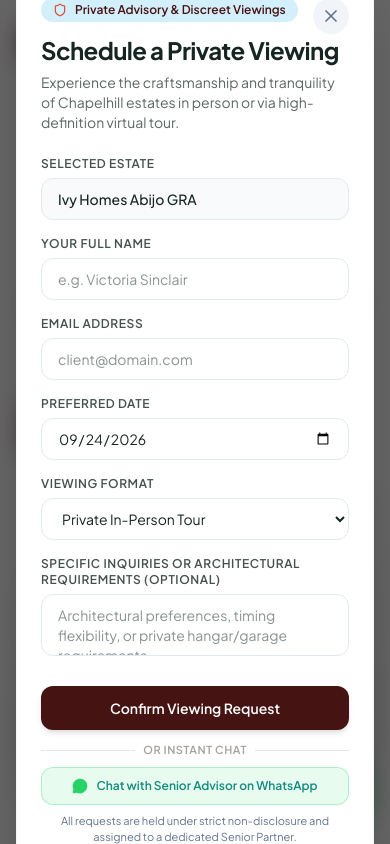
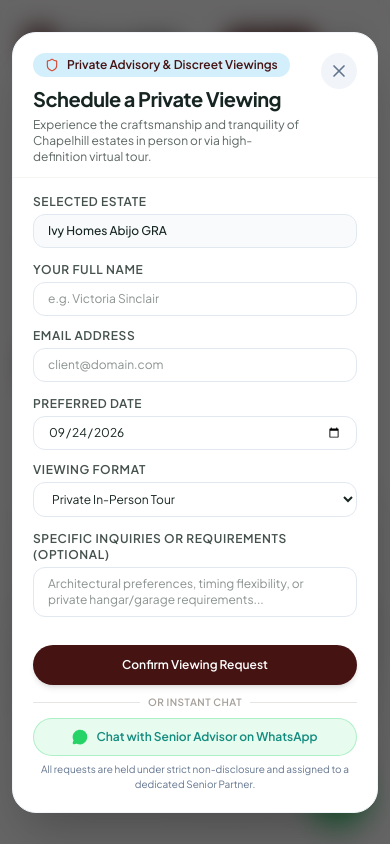
Before and after one commit to majorlitty/chapelhill-redesign, a Next.js app: page / in a window 390 px wide. Both pictures are taken after a click on the button "Contact". Shown: the top 844 px of the page. Built offline with nearby package versions, Linux system fonts and the light colour scheme; grey boxes are pictures that could not be loaded.

Commit message:
refactor: update UI components for mobile responsiveness
Refine layout, spacing, and height constraints across modals and the info drawer to ensure optimal viewing on mobile devices. Remove unused icons and standardize button styling.

```diff
--- a/app/page.tsx
+++ b/app/page.tsx
@@ -12,7 +12,7 @@
 import FAQSection from '@/components/FAQSection';
 import ClosingAdvisoryBanner from '@/components/ClosingAdvisoryBanner';
 import Footer from '@/components/Footer';
-import { Search, SlidersHorizontal, ArrowUpRight, Sparkles, MapPin, Building, DollarSign } from 'lucide-react';
+import { Search, SlidersHorizontal, ArrowUpRight, MapPin, Building, DollarSign } from 'lucide-react';
 
 export default function HomePage() {
   const [propertyModalOpen, setPropertyModalOpen] = useState(false);
@@ -153,7 +153,7 @@
               <button
                 onClick={scrollToFeatured}
                 id="search-estates-button"
-                className="bg-[#461313] hover:bg-[#D64933] text-white p-3 rounded-xl flex items-center justify-center transition-all hover:scale-105 shadow-md cursor-pointer shrink-0"
+                className="bg-[#461313] hover:bg-[#D64933] text-white p-3 rounded-full flex items-center justify-center transition-all hover:scale-105 shadow-md cursor-pointer shrink-0"
                 aria-label="View Available Properties"
               >
                 <Search className="w-4 h-4" />
--- a/components/BookingModal.tsx
+++ b/components/BookingModal.tsx
@@ -39,49 +39,55 @@
   };
 
   return (
-    <div className="fixed inset-0 z-50 flex items-center justify-center p-4 sm:p-6 bg-black/60 backdrop-blur-md animate-in fade-in duration-200">
-      <div className="relative w-full max-w-xl bg-white rounded-3xl shadow-2xl overflow-hidden border border-slate-100 p-6 sm:p-8">
+    <div className="fixed inset-0 z-50 flex items-center justify-center p-3 sm:p-4 md:p-6 bg-black/60 backdrop-blur-md animate-in fade-in duration-200">
+      <div className="relative w-full max-w-xl max-h-[calc(100dvh-2rem)] bg-white rounded-3xl shadow-2xl border border-slate-100 flex flex-col overflow-hidden animate-in zoom-in-95 duration-200">
 
-        {/* Close Button */}
-        <button
-          onClick={onClose}
-          className="absolute top-6 right-6 w-9 h-9 rounded-full bg-slate-100 hover:bg-slate-200 flex items-center justify-center text-slate-500 hover:text-black transition-colors"
-          id="close-booking-modal"
-        >
-          <X className="w-5 h-5" />
-        </button>
-
-        {!submitted ? (
+        {/* Modal Header (Pinned at top) */}
+        <div className="p-5 sm:p-6 pb-3 border-b border-stone-100 flex items-start justify-between gap-4 shrink-0">
           <div>
-            <div className="inline-flex items-center gap-2 px-3 py-1 rounded-full bg-[#C0E8F9]/70 text-[#461313] text-xs font-semibold mb-3">
+            <div className="inline-flex items-center gap-2 px-3 py-1 rounded-full bg-[#C0E8F9]/70 text-[#461313] text-xs font-semibold mb-2">
               <Shield className="w-3.5 h-3.5 text-[#D64933]" />
               Private Advisory & Discreet Viewings
             </div>
 
-            <h2 className="text-2xl sm:text-3xl font-bold text-[#162521] tracking-tight">
+            <h2 className="text-xl sm:text-2xl font-bold text-[#162521] tracking-tight">
               Schedule a Private Viewing
             </h2>
-            <p className="mt-1.5 text-sm text-[#162521]/70">
+            <p className="mt-1 text-xs sm:text-sm text-[#162521]/70">
               Experience the craftsmanship and tranquility of Chapelhill estates in person or via high-definition virtual tour.
             </p>
+          </div>
 
-            <form onSubmit={handleSubmit} className="mt-6 space-y-4">
+          <button
+            onClick={onClose}
+            className="w-9 h-9 rounded-full bg-slate-100 hover:bg-slate-200 flex items-center justify-center text-slate-500 hover:text-black transition-colors shrink-0 cursor-pointer"
+            id="close-booking-modal"
+            aria-label="Close modal"
+          >
+            <X className="w-5 h-5" />
+          </button>
+        </div>
+
+        {/* Modal Body with internal scrolling so it never requires zoom-out */}
+        <div className="p-5 sm:p-6 pt-4 overflow-y-auto flex-1 overscroll-contain">
+          {!submitted ? (
+            <form onSubmit={handleSubmit} className="space-y-3.5">
               <div>
-                <label className="block text-xs font-semibold text-[#162521]/80 uppercase tracking-wider mb-1.5">
+                <label className="block text-xs font-semibold text-[#162521]/80 uppercase tracking-wider mb-1">
                   Selected Estate
                 </label>
                 <input
                   type="text"
                   value={formData.property}
                   onChange={(e) => setFormData({ ...formData, property: e.target.value })}
-                  className="w-full px-4 py-2.5 rounded-xl border border-slate-200 bg-slate-50 text-sm font-medium text-[#162521] focus:outline-none focus:ring-2 focus:ring-[#461313]"
+                  className="w-full px-3.5 py-2 rounded-xl border border-slate-200 bg-slate-50 text-xs sm:text-sm font-medium text-[#162521] focus:outline-none focus:ring-2 focus:ring-[#461313]"
                   required
                 />
               </div>
 
-              <div className="grid grid-cols-1 sm:grid-cols-2 gap-4">
+              <div className="grid grid-cols-1 sm:grid-cols-2 gap-3">
                 <div>
-                  <label className="block text-xs font-semibold text-[#162521]/80 uppercase tracking-wider mb-1.5">
+                  <label className="block text-xs font-semibold text-[#162521]/80 uppercase tracking-wider mb-1">
                     Your Full Name
                   </label>
                   <input
@@ -89,12 +95,12 @@
                     placeholder="e.g. Victoria Sinclair"
                     value={formData.name}
                     onChange={(e) => setFormData({ ...formData, name: e.target.value })}
-                    className="w-full px-4 py-2.5 rounded-xl border border-slate-200 text-sm text-[#162521] focus:outline-none focus:ring-2 focus:ring-[#461313]"
+                    className="w-full px-3.5 py-2 rounded-xl border border-slate-200 text-xs sm:text-sm text-[#162521] focus:outline-none focus:ring-2 focus:ring-[#461313]"
                     required
                   />
                 </div>
                 <div>
-                  <label className="block text-xs font-semibold text-[#162521]/80 uppercase tracking-wider mb-1.5">
+                  <label className="block text-xs font-semibold text-[#162521]/80 uppercase tracking-wider mb-1">
                     Email Address
                   </label>
                   <input
@@ -102,33 +108,33 @@
                     placeholder="client@domain.com"
                     value={formData.email}
                     onChange={(e) => setFormData({ ...formData, email: e.target.value })}
-                    className="w-full px-4 py-2.5 rounded-xl border border-slate-200 text-sm text-[#162521] focus:outline-none focus:ring-2 focus:ring-[#461313]"
+                    className="w-full px-3.5 py-2 rounded-xl border border-slate-200 text-xs sm:text-sm text-[#162521] focus:outline-none focus:ring-2 focus:ring-[#461313]"
                     required
                   />
                 </div>
               </div>
 
-              <div className="grid grid-cols-1 sm:grid-cols-2 gap-4">
+              <div className="grid grid-cols-1 sm:grid-cols-2 gap-3">
                 <div>
-                  <label className="block text-xs font-semibold text-[#162521]/80 uppercase tracking-wider mb-1.5">
+                  <label className="block text-xs font-semibold text-[#162521]/80 uppercase tracking-wider mb-1">
                     Preferred Date
                   </label>
                   <input
                     type="date"
                     value={formData.date}
                     onChange={(e) => setFormData({ ...formData, date: e.target.value })}
-                    className="w-full px-4 py-2.5 rounded-xl border border-slate-200 text-sm text-[#162521] focus:outline-none focus:ring-2 focus:ring-[#461313]"
+                    className="w-full px-3.5 py-2 rounded-xl border border-slate-200 text-xs sm:text-sm text-[#162521] focus:outline-none focus:ring-2 focus:ring-[#461313]"
                     required
                   />
                 </div>
                 <div>
-                  <label className="block text-xs font-semibold text-[#162521]/80 uppercase tracking-wider mb-1.5">
+                  <label className="block text-xs font-semibold text-[#162521]/80 uppercase tracking-wider mb-1">
                     Viewing Format
                   </label>
                   <select
                     value={formData.tourType}
                     onChange={(e) => setFormData({ ...formData, tourType: e.target.value })}
-                    className="w-full px-4 py-2.5 rounded-xl border border-slate-200 text-sm text-[#162521] focus:outline-none focus:ring-2 focus:ring-[#461313] bg-white"
+                    className="w-full px-3.5 py-2 rounded-xl border border-slate-200 text-xs sm:text-sm text-[#162521] focus:outline-none focus:ring-2 focus:ring-[#461313] bg-white"
                   >
                     <option value="in-person">Private In-Person Tour</option>
                     <option value="virtual-vip">Live 4K Virtual Walkthrough</option>
@@ -138,15 +144,15 @@
               </div>
 
               <div>
-                <label className="block text-xs font-semibold text-[#162521]/80 uppercase tracking-wider mb-1.5">
-                  Specific Inquiries or Architectural Requirements (Optional)
+                <label className="block text-xs font-semibold text-[#162521]/80 uppercase tracking-wider mb-1">
+                  Specific Inquiries or Requirements (Optional)
                 </label>
                 <textarea
                   rows={2}
                   placeholder="Architectural preferences, timing flexibility, or private hangar/garage requirements..."
                   value={formData.notes}
                   onChange={(e) => setFormData({ ...formData, notes: e.target.value })}
-                  className="w-full px-4 py-2.5 rounded-xl border border-slate-200 text-sm text-[#162521] focus:outline-none focus:ring-2 focus:ring-[#461313] resize-none"
+                  className="w-full px-3.5 py-2 rounded-xl border border-slate-200 text-xs sm:text-sm text-[#162521] focus:outline-none focus:ring-2 focus:ring-[#461313] resize-none"
                 />
               </div>
 
@@ -154,13 +160,13 @@
                 <button
                   type="submit"
                   id="submit-booking-button"
-                  className="w-full bg-[#461313] hover:bg-[#D64933] text-white py-3 px-6 rounded-xl font-semibold text-sm transition-colors shadow-md cursor-pointer"
+                  className="w-full bg-[#461313] hover:bg-[#D64933] text-white py-3 px-6 rounded-full font-semibold text-xs sm:text-sm transition-colors shadow-md cursor-pointer"
                 >
                   Confirm Viewing Request
                 </button>
-                <div className="mt-3 flex items-center justify-center gap-2">
+                <div className="mt-2.5 flex items-center justify-center gap-2">
                   <div className="h-px bg-stone-200 flex-1" />
-                  <span className="text-[11px] text-stone-400 uppercase tracking-wider font-semibold">Or Instant Chat</span>
+                  <span className="text-[10px] text-stone-400 uppercase tracking-wider font-semibold">Or Instant Chat</span>
                   <div className="h-px bg-stone-200 flex-1" />
                 </div>
                 <a
@@ -168,36 +174,35 @@
                   target="_blank"
                   rel="noopener noreferrer"
                   id="booking-modal-whatsapp-link"
-                  className="mt-2 w-full bg-[#25D366]/10 hover:bg-[#25D366]/20 text-[#128C7E] border border-[#25D366]/30 py-2.5 px-4 rounded-xl font-semibold text-xs flex items-center justify-center gap-2 transition-colors cursor-pointer"
+                  className="mt-2 w-full bg-[#25D366]/10 hover:bg-[#25D366]/20 text-[#128C7E] border border-[#25D366]/30 py-2.5 px-4 rounded-full font-semibold text-xs flex items-center justify-center gap-2 transition-colors cursor-pointer"
                 >
                   <MessageCircle className="w-4 h-4 fill-[#25D366] text-[#25D366]" />
                   <span>Chat with Senior Advisor on WhatsApp</span>
                 </a>
-                <p className="text-[11px] text-center text-slate-500 mt-2">
+                <p className="text-[10px] text-center text-slate-500 mt-1.5">
                   All requests are held under strict non-disclosure and assigned to a dedicated Senior Partner.
                 </p>
               </div>
             </form>
+          ) : (
+            <div className="text-center py-6 animate-in zoom-in-95 duration-200">
+              <div className="w-12 h-12 rounded-full bg-[#461313]/10 text-[#461313] flex items-center justify-center mx-auto mb-3">
+                <CheckCircle className="w-7 h-7 stroke-[2.5]" />
               </div>
-        ) : (
-          <div className="text-center py-8 animate-in zoom-in-95 duration-200">
-            <div className="w-14 h-14 rounded-full bg-[#461313]/10 text-[#461313] flex items-center justify-center mx-auto mb-4">
-              <CheckCircle className="w-8 h-8 stroke-[2.5]" />
-            </div>
-            <h3 className="text-2xl font-bold text-[#162521]">
+              <h3 className="text-xl font-bold text-[#162521]">
                 Viewing Request Received
               </h3>
-            <p className="mt-2 text-sm text-[#162521]/70 max-w-sm mx-auto">
+              <p className="mt-1.5 text-xs sm:text-sm text-[#162521]/70 max-w-sm mx-auto">
                 Thank you, {formData.name || 'valued guest'}. A Chapelhill Senior Private Advisor will contact you at {formData.email || 'your email'} within 2 hours to confirm your confidential access.
               </p>
-            <div className="mt-6 p-4 rounded-xl bg-slate-50 border border-slate-100 text-left text-xs text-slate-600 space-y-1">
+              <div className="mt-4 p-3.5 rounded-2xl bg-slate-50 border border-slate-100 text-left text-xs text-slate-600 space-y-1">
                 <p><strong className="text-[#162521]">Estate:</strong> {formData.property}</p>
                 <p><strong className="text-[#162521]">Date:</strong> {formData.date}</p>
                 <p><strong className="text-[#162521]">Format:</strong> {formData.tourType}</p>
               </div>
               <button
                 onClick={handleReset}
-              className="mt-6 w-full bg-[#461313] text-white py-2.5 rounded-xl font-semibold text-sm hover:bg-[#D64933] transition-colors"
+                className="mt-5 w-full bg-[#461313] text-white py-2.5 rounded-full font-semibold text-xs sm:text-sm hover:bg-[#D64933] transition-colors cursor-pointer"
               >
                 Done
               </button>
@@ -205,5 +210,6 @@
           )}
         </div>
       </div>
+    </div>
   );
 }
--- a/components/ClosingAdvisoryBanner.tsx
+++ b/components/ClosingAdvisoryBanner.tsx
@@ -2,7 +2,7 @@
 
 import React from 'react';
 import Image from 'next/image';
-import { ArrowRight, CircleDot, Sparkles, MessageCircle } from 'lucide-react';
+import { ArrowRight, CircleDot, MessageCircle } from 'lucide-react';
 
 interface ClosingAdvisoryBannerProps {
   onContactClick: () => void;
@@ -101,8 +101,7 @@
         />
 
         {/* Discreet Corner Badge */}
-        <div className="absolute bottom-6 left-6 sm:bottom-8 sm:left-8 z-10 flex items-center gap-2 bg-[#0e1715]/80 backdrop-blur-md border border-white/20 text-white px-3.5 py-1.5 rounded-full text-[11px] sm:text-xs font-medium shadow-lg">
-          <Sparkles className="w-3.5 h-3.5 text-[#E5C583]" />
+        <div className="absolute bottom-6 left-6 sm:bottom-8 sm:left-8 z-10 flex items-center bg-[#0e1715]/80 backdrop-blur-md border border-white/20 text-white px-3.5 py-1.5 rounded-full text-[11px] sm:text-xs font-medium shadow-lg">
           <span>Chapelhill Architectural Masterpieces</span>
         </div>
       </div>
--- a/components/Hero.tsx
+++ b/components/Hero.tsx
@@ -2,7 +2,7 @@
 
 import React, { useState } from 'react';
 import Image from 'next/image';
-import { ArrowRight, Sparkles, MapPin, CheckCircle2, Eye, Compass, Maximize2, ShieldCheck } from 'lucide-react';
+import { ArrowRight, MapPin, CheckCircle2, Eye, Compass, Maximize2, ShieldCheck } from 'lucide-react';
 
 interface HeroProps {
   onExploreHomes: () => void;
@@ -64,47 +64,6 @@
       {/* Main Content Container */}
       <div className="max-w-6xl mx-auto px-6 sm:px-8 text-center relative z-20">
 
-        {/* Social Proof Pill Badge - Matching Reference */}
-        <div className="inline-flex items-center justify-center mb-6 sm:mb-8">
-          <div className="inline-flex items-center gap-2.5 bg-white/60 hover:bg-white/80 backdrop-blur-md border border-white/80 shadow-[0_2px_12px_rgba(22,37,33,0.06)] rounded-full px-3.5 py-1.5 transition-all duration-200">
-            {/* 3 Overlapping Avatar Images */}
-            <div className="flex items-center -space-x-2">
-              <div className="relative w-6 h-6 sm:w-7 sm:h-7 rounded-full overflow-hidden border-2 border-white shadow-xs">
-                <Image
-                  src="https://images.unsplash.com/photo-1534528741775-53994a69daeb?auto=format&fit=crop&w=120&h=120&q=80"
-                  alt="Client portrait"
-                  fill
-                  className="object-cover"
-                  referrerPolicy="no-referrer"
-                />
-              </div>
-              <div className="relative w-6 h-6 sm:w-7 sm:h-7 rounded-full overflow-hidden border-2 border-white shadow-xs">
-                <Image
-                  src="https://images.unsplash.com/photo-1507003211169-0a1dd7228f2d?auto=format&fit=crop&w=120&h=120&q=80"
-                  alt="Client portrait"
-                  fill
-                  className="object-cover"
-                  referrerPolicy="no-referrer"
-                />
-              </div>
-              <div className="relative w-6 h-6 sm:w-7 sm:h-7 rounded-full overflow-hidden border-2 border-white shadow-xs">
-                <Image
-                  src="https://images.unsplash.com/photo-1517841905240-472988babdf9?auto=format&fit=crop&w=120&h=120&q=80"
-                  alt="Client portrait"
-                  fill
-                  className="object-cover"
-                  referrerPolicy="no-referrer"
-                />
-              </div>
-            </div>
-
-            {/* Metric Text */}
-            <span className="text-xs sm:text-[13px] font-semibold text-[#162521] tracking-normal pr-1">
-              3,500+ Pro Users
-            </span>
-          </div>
-        </div>
-
         {/* Hero Title - Centered & Bold over imagery */}
         <h1
           id="hero-title"
@@ -125,10 +84,10 @@
           <button
             onClick={onExploreHomes}
             id="hero-cta-explore"
-            className="group bg-[#461313] hover:bg-[#D64933] text-white pl-6 pr-3 py-3.5 rounded-xl font-semibold text-sm sm:text-base inline-flex items-center gap-3 transition-all duration-200 shadow-[0_4px_18px_rgba(70,19,19,0.25)] hover:shadow-[0_6px_24px_rgba(214,73,51,0.35)] hover:-translate-y-0.5 cursor-pointer"
+            className="group bg-[#461313] hover:bg-[#D64933] text-white pl-6 pr-3 py-3 rounded-full font-semibold text-sm sm:text-base inline-flex items-center gap-3 transition-all duration-200 shadow-[0_4px_18px_rgba(70,19,19,0.25)] hover:shadow-[0_6px_24px_rgba(214,73,51,0.35)] hover:-translate-y-0.5 cursor-pointer"
           >
             <span>Explore Homes</span>
-            <span className="w-8 h-8 rounded-lg bg-white text-[#461313] group-hover:text-[#D64933] flex items-center justify-center group-hover:translate-x-0.5 transition-all duration-200">
+            <span className="w-8 h-8 rounded-full bg-white text-[#461313] group-hover:text-[#D64933] flex items-center justify-center group-hover:translate-x-0.5 transition-all duration-200">
               <ArrowRight className="w-4 h-4 stroke-[2.5]" />
             </span>
           </button>
@@ -137,7 +96,7 @@
           <button
             onClick={onBookVisit}
             id="hero-cta-book-visit"
-            className="bg-white/80 hover:bg-white text-[#162521] border border-white/90 hover:border-[#D64933]/50 px-7 py-3.5 rounded-xl font-semibold text-sm sm:text-base backdrop-blur-sm transition-all duration-200 shadow-[0_2px_10px_rgba(22,37,33,0.05)] hover:-translate-y-0.5 cursor-pointer"
+            className="bg-white/80 hover:bg-white text-[#162521] border border-white/90 hover:border-[#D64933]/50 px-7 py-3 rounded-full font-semibold text-sm sm:text-base backdrop-blur-sm transition-all duration-200 shadow-[0_2px_10px_rgba(22,37,33,0.05)] hover:-translate-y-0.5 cursor-pointer"
           >
             Book a Visit
           </button>
--- a/components/Navbar.tsx
+++ b/components/Navbar.tsx
@@ -173,7 +173,7 @@
               setMobileMenuOpen(false);
               onContactClick();
             }}
-            className="w-full mt-2 bg-[#461313] hover:bg-[#D64933] text-white py-2.5 rounded-xl font-semibold text-sm flex items-center justify-center gap-2 transition-colors"
+            className="w-full mt-2 bg-[#461313] hover:bg-[#D64933] text-white py-2.5 rounded-full font-semibold text-sm flex items-center justify-center gap-2 transition-colors cursor-pointer"
           >
             Contact us
             <ArrowRight className="w-4 h-4" />
--- a/components/WhatsAppFAB.tsx
+++ b/components/WhatsAppFAB.tsx
@@ -1,7 +1,7 @@
 'use client';
 
 import React, { useState } from 'react';
-import { MessageCircle, X, ArrowUpRight, Sparkles } from 'lucide-react';
+import { MessageCircle, X, ArrowUpRight } from 'lucide-react';
 
 interface WhatsAppFABProps {
   phoneNumber?: string;
@@ -90,7 +90,7 @@
             target="_blank"
             rel="noopener noreferrer"
             id="whatsapp-notification-action-link"
-            className="w-full bg-[#25D366] hover:bg-[#20bd5a] text-white text-xs font-semibold py-2 px-3 rounded-xl flex items-center justify-center gap-2 shadow-sm transition-colors cursor-pointer"
+            className="w-full bg-[#25D366] hover:bg-[#20bd5a] text-white text-xs font-semibold py-2 px-3 rounded-full flex items-center justify-center gap-2 shadow-sm transition-colors cursor-pointer"
           >
             <MessageCircle className="w-3.5 h-3.5 fill-white text-[#25D366]" />
             <span>Open Direct Chat Window</span>
@@ -103,10 +103,9 @@
         {/* Hover Pill Label on Desktop */}
         {showTooltip && (
           <div
-            className="hidden sm:flex items-center gap-1.5 bg-[#162521] text-white text-xs font-medium px-3.5 py-2 rounded-xl shadow-lg border border-white/10 whitespace-nowrap animate-in fade-in zoom-in-95 duration-150"
+            className="hidden sm:flex items-center bg-[#162521] text-white text-xs font-medium px-3.5 py-2 rounded-full shadow-lg border border-white/10 whitespace-nowrap animate-in fade-in zoom-in-95 duration-150"
             role="tooltip"
           >
-            <Sparkles className="w-3.5 h-3.5 text-[#C0E8F9]" />
             <span>Chat about Chapelhill Estates</span>
           </div>
         )}
```
Also changed, not shown: components/AboutSection.tsx (+5 -6 lines), components/FAQSection.tsx (+6 -7 lines), components/FeaturedProperties.tsx (+47 -49 lines), components/InfoDrawer.tsx (+71 -54 lines), components/PropertyModal.tsx (+20 -19 lines). Lines whose indentation alone changed are shown as unchanged.
